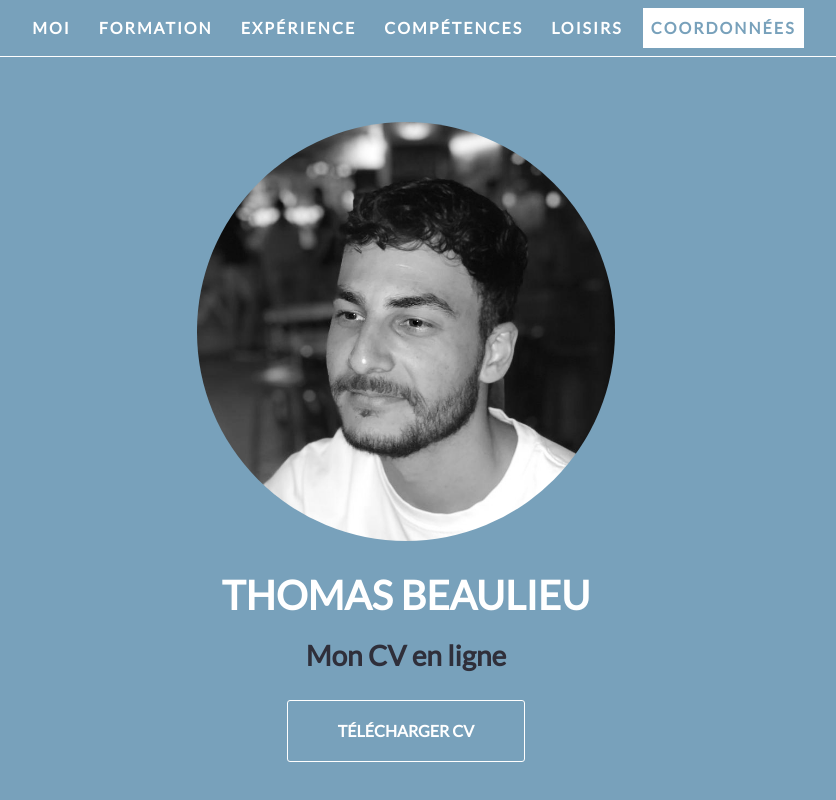
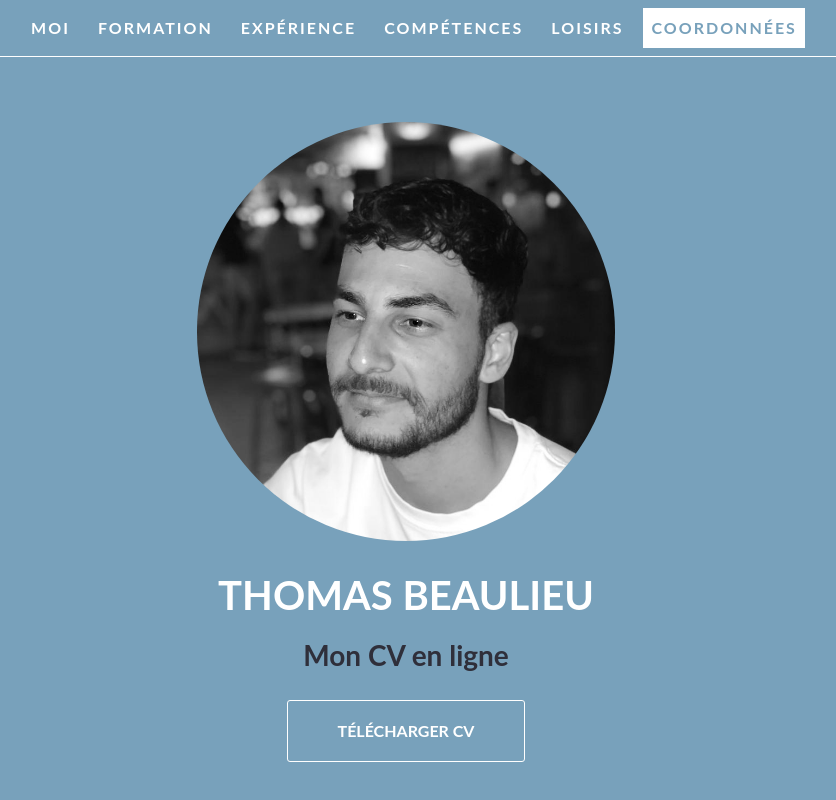
Before and after one commit to thomasbeaulieu/MonCV, a plain HTML site: page index.html in a window 1280 px wide. Shown: the top 800 px of the page, without its empty margins (234-1070 px from the left). Drawn offline with nearby package versions, Linux system fonts and the light colour scheme; files whose address does not match are found by name.

Commit message:
Update index.html

```diff
--- a/index.html
+++ b/index.html
@@ -6,7 +6,7 @@
             <meta name="viewport" content="width=device-width, initial-scale=1">
             <link href="https://cdn.jsdelivr.net/npm/bootstrap@5.2.2/dist/css/bootstrap.min.css" rel="stylesheet" integrity="sha384-Zenh87qX5JnK2Jl0vWa8Ck2rdkQ2Bzep5IDxbcnCeuOxjzrPF/et3URy9Bv1WTRi" crossorigin="anonymous">
             <script src="https://cdn.jsdelivr.net/npm/bootstrap@5.2.2/dist/js/bootstrap.bundle.min.js" integrity="sha384-OERcA2EqjJCMA+/3y+gxIOqMEjwtxJY7qPCqsdltbNJuaOe923+mo//f6V8Qbsw3" crossorigin="anonymous"></script>
-            <link href='http://fonts.googleapis.com/css?family=Lato&subset=latin,latin-ext' rel='stylesheet' type='text/css'>
+
             <link rel="stylesheet" href="https://cdn.jsdelivr.net/npm/bootstrap-icons@1.9.1/font/bootstrap-icons.css">
             <link rel="stylesheet" href="style.css">
             <script src="js/script.js"></script>
```
